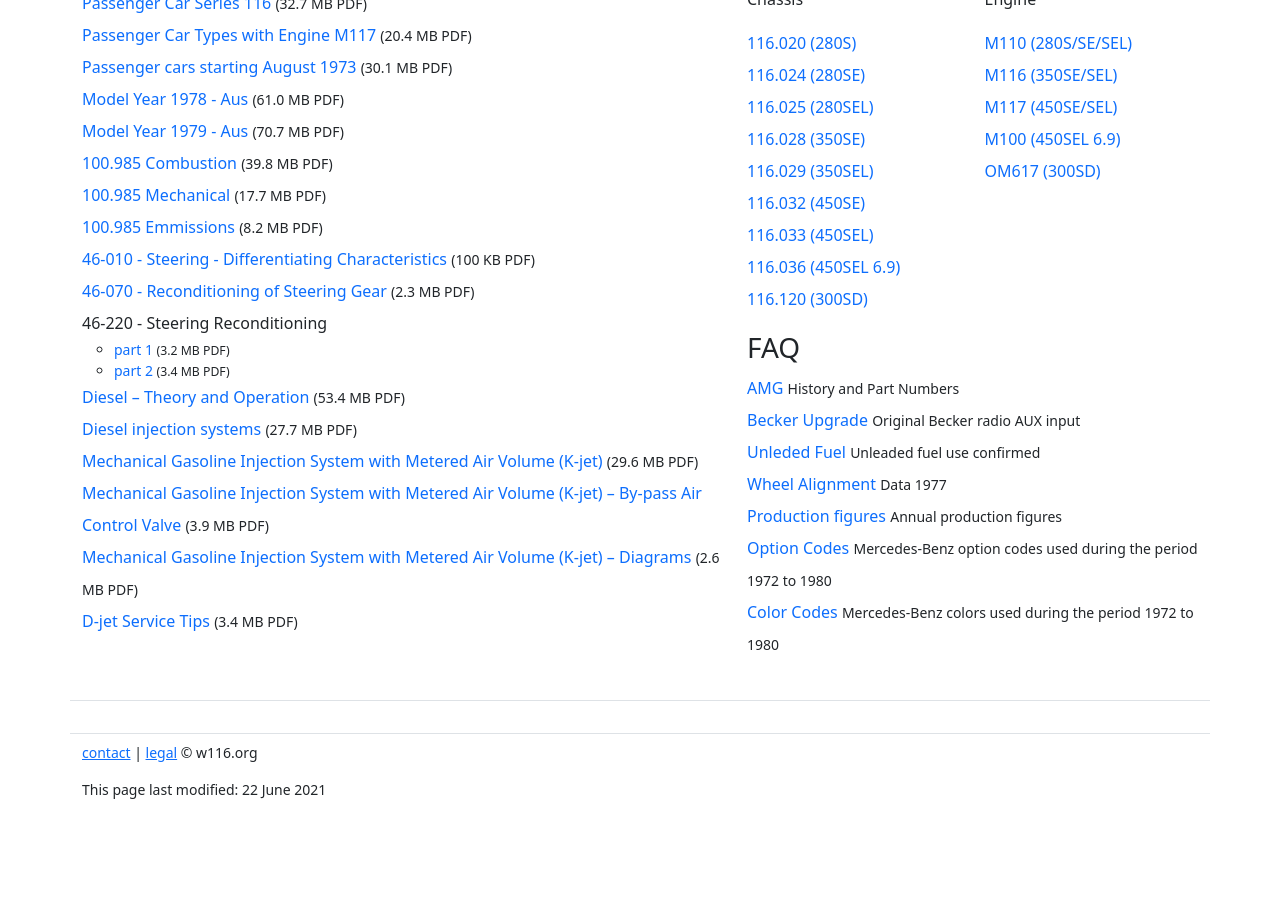
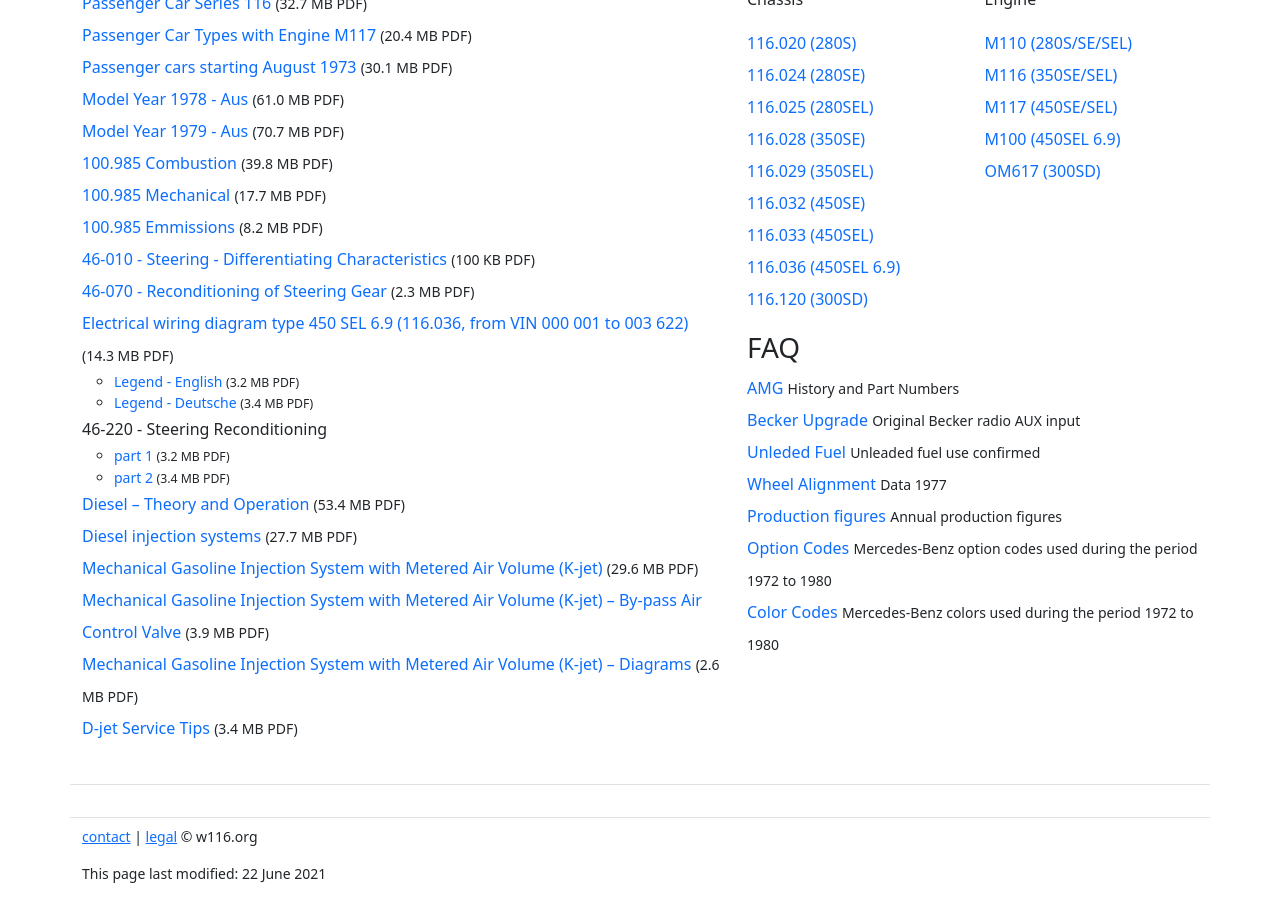
Before and after one commit to W116org/w116org.github.io, a Jekyll site: the page built from tech.html, in a window 1280 px wide and 900 px high, scrolled down 1160 px. Built offline with Jekyll 4.4.1, drawn with Linux system fonts in a browser that asks for light colours; before the commit the page ends 1976 px from its top, so only the background shows below that.

Commit message:
Update tech.html

```diff
--- a/tech.html
+++ b/tech.html
@@ -72,6 +72,17 @@
       </li>
       <li><a class="text-decoration-none" href="//cdn.w116.org/tech/Steering_Box_46-070.pdf">46-070 - Reconditioning of Steering Gear</a>
         <span class="small">(2.3 MB PDF)</span>
+      </li>
+      <li><a class="text-decoration-none" href="//cdn.w116.org/tech/elektr_diagram.pdf">Electrical wiring diagram type 450 SEL 6.9 (116.036, from VIN 000 001 to 003 622)</a>
+        <span class="small">(14.3 MB PDF)</span>
+        <ul class="small lh-base">
+          <li><a class="text-decoration-none" href="//cdn.w116.org/tech/elektr_diagram_en.pdf">Legend - English</a>
+            <span class="small">(3.2 MB PDF)</span>
+          </li>
+          <li><a class="text-decoration-none" href="//cdn.w116.org/tech/elektr_diagram_de.pdf">Legend - Deutsche</a>
+            <span class="small">(3.4 MB PDF)</span>
+          </li>
+        </ul>
       </li>
       <li>46-220 - Steering Reconditioning
         <ul class="small lh-base">
```
